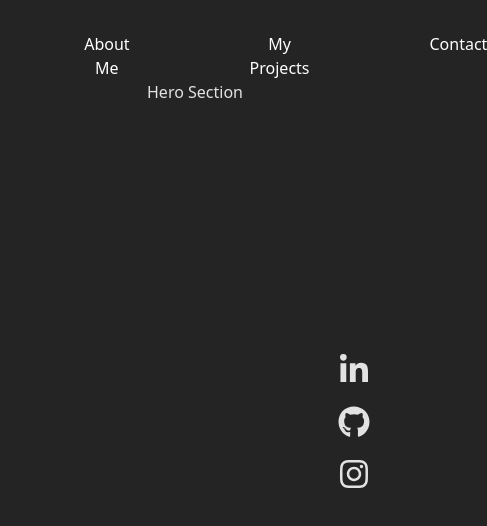
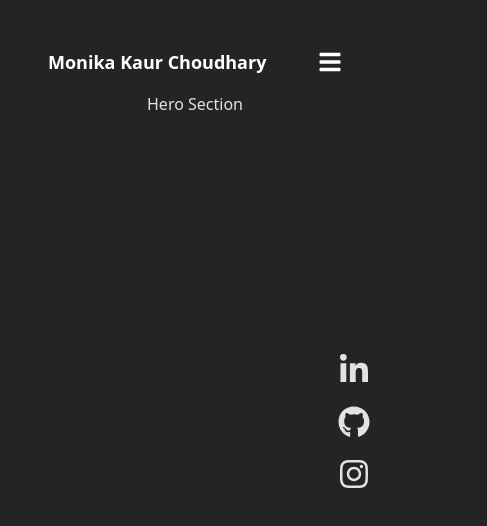
Before and after one commit to Monika-Choudhary/Dev-Portfolio, a React (Vite) app: page / in a window 390 px wide. Shown: the top 526 px of the page, 487 px wide, since content can reach past the window. Built offline with nearby package versions, Linux system fonts and the light colour scheme.

Commit message:
Implement responsive NavBar with mobile menu toggle and updated styles

```diff
--- a/src/navigation/NavBar.tsx
+++ b/src/navigation/NavBar.tsx
@@ -1,12 +1,23 @@
+import { useState } from "react";
 import { NavLink } from "react-router";
+import { FaBars, FaTimes } from "react-icons/fa";
 
 function NavBar() {
+  const [isMenuOpen, setIsMenuOpen] = useState(false);
+
+  const toggleMenu = () => {
+    setIsMenuOpen(!isMenuOpen);
+  };
+
   return (
-    <nav className="flex justify-center space-x-30">
+    <nav className="relative  text-white">
+      {/* Desktop Navbar */}
+      <h1 className="text-lg font-bold hidden md:flex justify-center ">Monika Kaur Choudhary</h1>
+      <div className=" hidden md:flex justify-center space-x-10 p-4 m-5">
         <NavLink
           to="/"
           className={({ isActive }) =>
-          isActive ? "bg-fuchsia-700 p-2" : "text-white"
+            isActive ? "bg-fuchsia-700 p-2 rounded" : "hover:text-fuchsia-500"
           }
           end
         >
@@ -15,7 +26,7 @@ function NavBar() {
         <NavLink
           to="/about-me"
           className={({ isActive }) =>
-          isActive ? "bg-fuchsia-700 p-2" : "text-white"
+            isActive ? "bg-fuchsia-700 p-2 rounded" : "hover:text-fuchsia-500"
           }
           end
         >
@@ -24,7 +35,7 @@ function NavBar() {
         <NavLink
           to="/my-projects"
           className={({ isActive }) =>
-          isActive ? "bg-fuchsia-700 p-2" : "text-white"
+            isActive ? "bg-fuchsia-700 p-2 rounded" : "hover:text-fuchsia-500"
           }
           end
         >
@@ -33,12 +44,67 @@ function NavBar() {
         <NavLink
           to="/contact"
           className={({ isActive }) =>
-          isActive ? "bg-fuchsia-700 p-2" : "text-white"
+            isActive ? "bg-fuchsia-700 p-2 rounded" : "hover:text-fuchsia-500"
           }
           end
         >
           Contact
         </NavLink>
+      </div>
+
+      {/* Mobile Navbar */}
+      <div className="flex md:hidden justify-between items-center p-4">
+      <h1 className="text-lg font-bold">Monika Kaur Choudhary</h1>
+        <button onClick={toggleMenu} className="text-2xl ">
+          {isMenuOpen ? <FaTimes /> : <FaBars />}
+        </button>
+      </div>
+
+      {/* Mobile Menu */}
+      {isMenuOpen && (
+        <div className="absolute top-16 right-0 w-full bg-fuchsia-800 flex flex-col items-start p-2 space-y-4 py-4 z-50 my-4">
+          <NavLink
+            to="/"
+            className={({ isActive }) =>
+              isActive ? "bg-fuchsia-900 p-2 rounded" : "hover:text-fuchsia-500"
+            }
+            end
+            onClick={toggleMenu}
+          >
+            Home
+          </NavLink>
+          <NavLink
+            to="/about-me"
+            className={({ isActive }) =>
+              isActive ? "bg-fuchsia-700 p-2 rounded" : "hover:text-fuchsia-500"
+            }
+            end
+            onClick={toggleMenu}
+          >
+            About Me
+          </NavLink>
+          <NavLink
+            to="/my-projects"
+            className={({ isActive }) =>
+              isActive ? "bg-fuchsia-700 p-2 rounded" : "hover:text-fuchsia-500"
+            }
+            end
+            onClick={toggleMenu}
+          >
+            My Projects
+          </NavLink>
+          <NavLink
+            to="/contact"
+            className={({ isActive }) =>
+              isActive ? "bg-fuchsia-700 p-2 rounded" : "hover:text-fuchsia-500"
+            }
+            end
+            onClick={toggleMenu}
+          >
+            Contact
+          </NavLink>
+        </div>
+      )}
     </nav>
   );
 }
```
Lines whose indentation alone changed are shown as unchanged.
